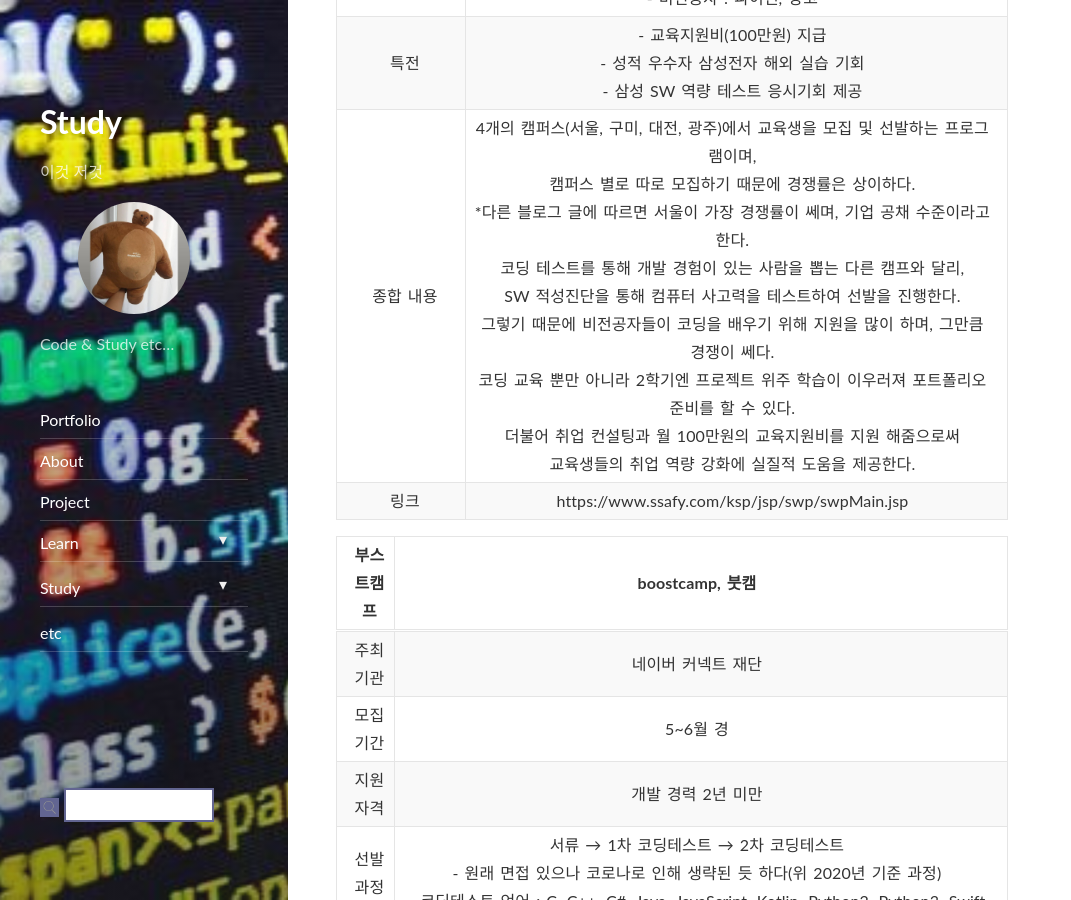
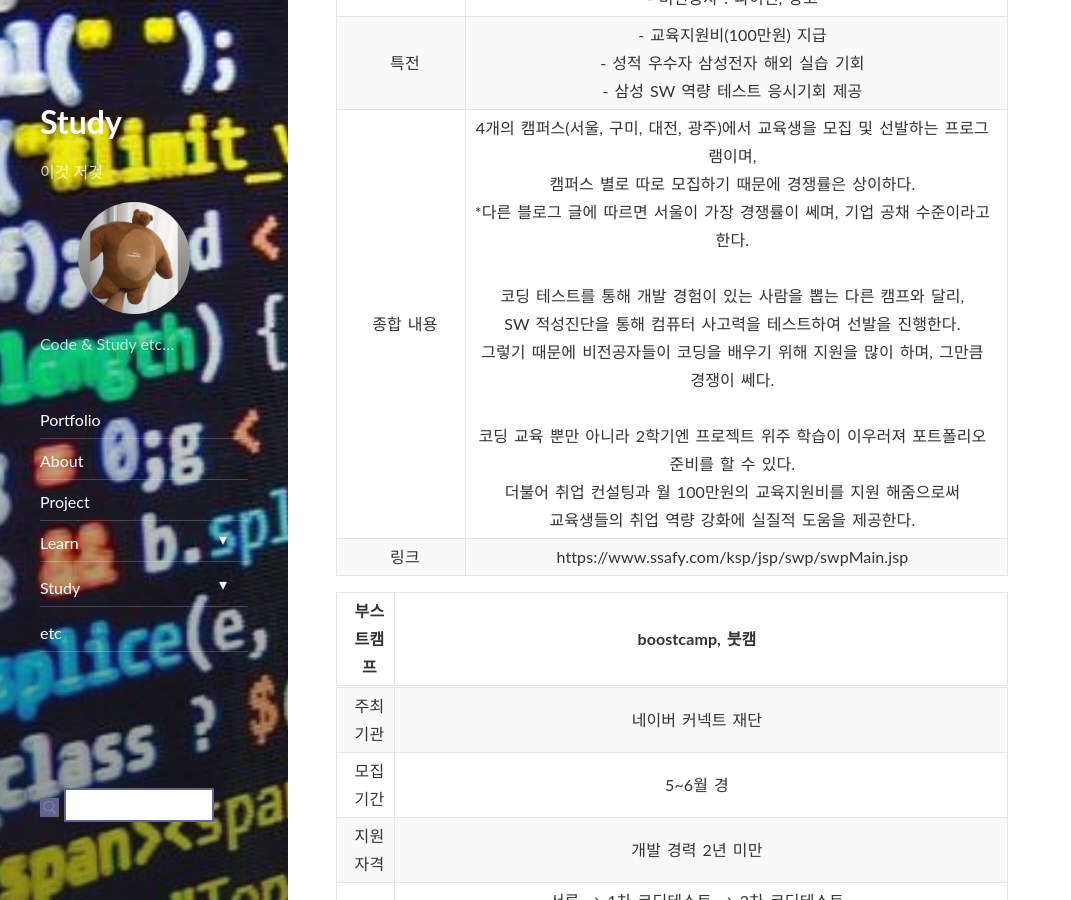
Before and after one commit to ekgus2222/ekgus2222.github.io, a Jekyll site: the page built from _posts/etc/2020-12-21-setting-start.md, in a window 1280 px wide and 900 px high, scrolled down 630 px. Shown: the whole window, without its empty margins (0-1071 px from the left). Built offline with Jekyll 4.4.1, drawn with Linux system fonts in a browser that asks for light colours; nearby versions of some CDN libraries; comment, search, counter and statistics services are not loaded.

```diff
--- a/_posts/etc/2020-12-21-setting-start.md
+++ b/_posts/etc/2020-12-21-setting-start.md
@@ -18,7 +18,7 @@ comments: true
 | 활동 기간 | 1년<br>(5개월 학습 + 1개월 Job Fair + 5개월 PRJ + 1개월 Job Fair) <br> Job Fair : 취업 실전교육 + 채용 박람회 / PRJ : ? |
 | 학습 언어 | 웹 전문가 양성 과정<br>공통 : 알고리즘, 마크업(HTML, CSS), 자바스크립트, Vue.js, MySQL<br>- 전공자 : 자바, 스프링<br>- 비전공자 : 파이썬, 장고 |
 | 특전 | - 교육지원비(100만원) 지급<br>- 성적 우수자 삼성전자 해외 실습 기회<br>- 삼성 SW 역량 테스트 응시기회 제공 |
-| 종합 내용 | 4개의 캠퍼스(서울, 구미, 대전, 광주)에서 교육생을 모집 및 선발하는 프로그램이며,<br>캠퍼스 별로 따로 모집하기 때문에 경쟁률은 상이하다.<br>*다른 블로그 글에 따르면 서울이 가장 경쟁률이 쎄며, 기업 공채 수준이라고 한다.<br>코딩 테스트를 통해 개발 경험이 있는 사람을 뽑는 다른 캠프와 달리, <br>SW 적성진단을 통해 컴퓨터 사고력을 테스트하여 선발을 진행한다. <br>그렇기 때문에 비전공자들이 코딩을 배우기 위해 지원을 많이 하며, 그만큼 경쟁이 쎄다.<br>코딩 교육 뿐만 아니라 2학기엔 프로젝트 위주 학습이 이우러져 포트폴리오 준비를 할 수 있다.<br>더불어 취업 컨설팅과 월 100만원의 교육지원비를 지원 해줌으로써 <br>교육생들의 취업 역량 강화에 실질적 도움을 제공한다. |
+| 종합 내용 | 4개의 캠퍼스(서울, 구미, 대전, 광주)에서 교육생을 모집 및 선발하는 프로그램이며,<br>캠퍼스 별로 따로 모집하기 때문에 경쟁률은 상이하다.<br>*다른 블로그 글에 따르면 서울이 가장 경쟁률이 쎄며, 기업 공채 수준이라고 한다.<br><br>코딩 테스트를 통해 개발 경험이 있는 사람을 뽑는 다른 캠프와 달리, <br>SW 적성진단을 통해 컴퓨터 사고력을 테스트하여 선발을 진행한다. <br>그렇기 때문에 비전공자들이 코딩을 배우기 위해 지원을 많이 하며, 그만큼 경쟁이 쎄다.<br><br>코딩 교육 뿐만 아니라 2학기엔 프로젝트 위주 학습이 이우러져 포트폴리오 준비를 할 수 있다.<br>더불어 취업 컨설팅과 월 100만원의 교육지원비를 지원 해줌으로써 <br>교육생들의 취업 역량 강화에 실질적 도움을 제공한다. |
 | 링크 | https://www.ssafy.com/ksp/jsp/swp/swpMain.jsp |
 
 
```
